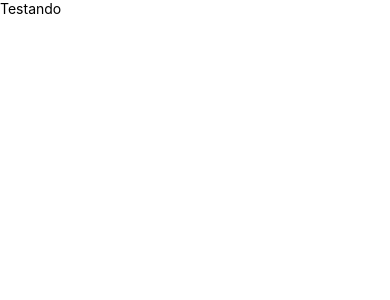
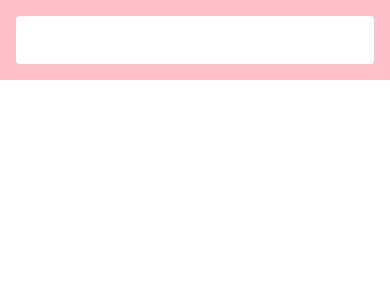
Before and after one commit to Krollitte/online-shopping, a React Native app: screen / in a window 390 px wide. Shown: the top 300 px of the page. Built offline with nearby package versions, Linux system fonts and the light colour scheme.

Commit message:
feat:create shared input

```diff
--- a/src/modules/login/screens/Login.tsx
+++ b/src/modules/login/screens/Login.tsx
@@ -1,9 +1,14 @@
-import { Text, View } from "react-native";
+import { View } from "react-native";
+
+import { Input } from "../../../shared/components/input/Input";
+import { ContainerLogin } from "../styles/login.style";
 
 const Login = () => {
   return (
     <View>
-      <Text>Testando</Text>
+      <ContainerLogin>
+        <Input />
+      </ContainerLogin>
     </View>
   );
 };
--- /dev/null
+++ b/src/modules/login/styles/login.style.ts
@@ -0,0 +1,10 @@
+import styled from "styled-components/native";
+
+export const ContainerLogin = styled.View`
+  height: 100%;
+  width: 100%;
+  background-color: pink;
+  justify-content: center;
+  align-items: center;
+  padding: 16px;
+`;
--- /dev/null
+++ b/src/shared/components/input/Input.tsx
@@ -0,0 +1,11 @@
+import { TextInputProps } from "react-native";
+
+import { ContainerInput } from "./input.style";
+
+type InputProps = TextInputProps;
+
+const Input = ({ ...TextInputProps }: InputProps) => {
+  return <ContainerInput {...TextInputProps} />;
+};
+
+export { Input };
--- /dev/null
+++ b/src/shared/components/input/input.style.ts
@@ -0,0 +1,10 @@
+import styled from "styled-components/native";
+
+export const ContainerInput = styled.TextInput`
+  width: 100%;
+  height: 48px;
+  padding: 16px;
+  background-color: #fff;
+  color: #888;
+  border-radius: 4px;
+`;
```
